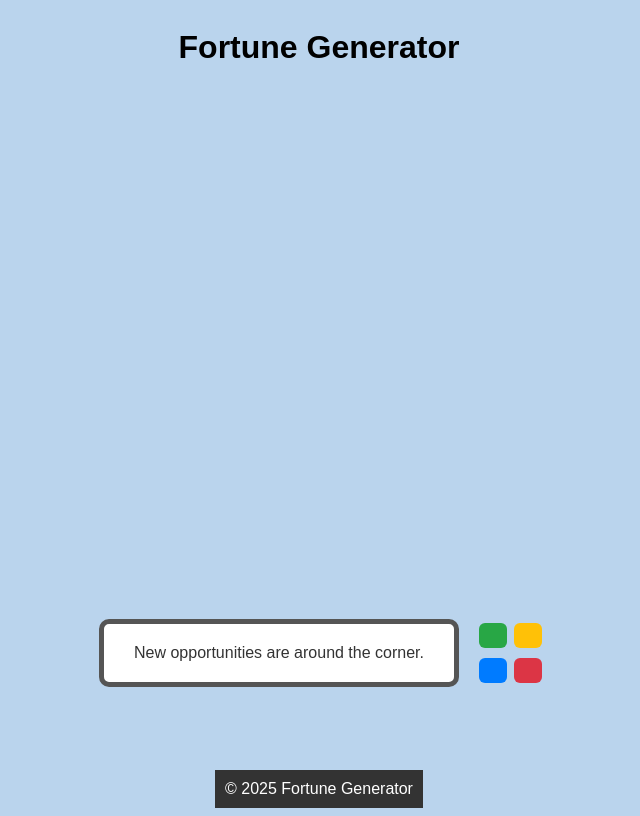
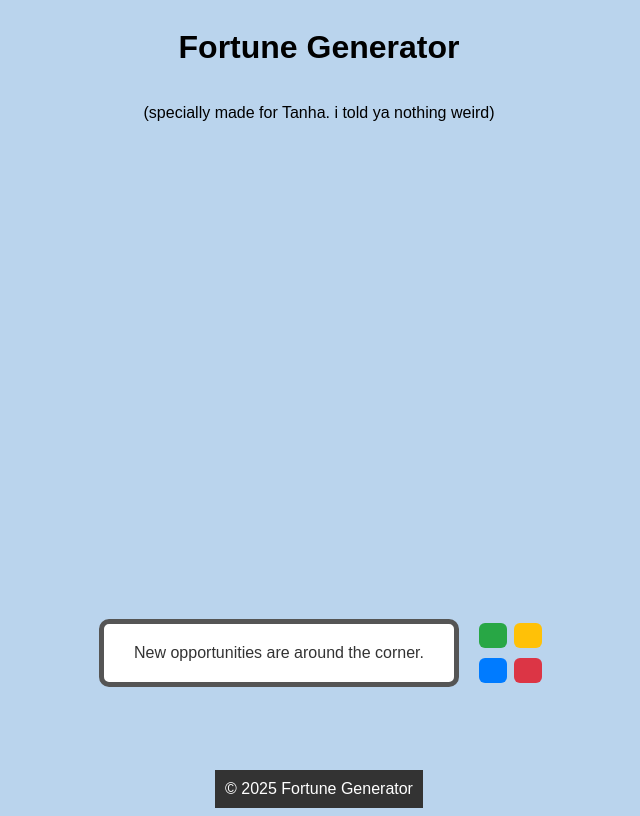
Before and after one commit to mrbruce778/javascript-projects, a plain HTML site: page fortuneteller.html in a window 1280 px wide. Shown: the whole page, without its empty margins (321-961 px from the left). Drawn offline with Linux system fonts and the light colour scheme.

Commit message:
Update fortuneteller.html

```diff
--- a/fortuneteller.html
+++ b/fortuneteller.html
@@ -7,6 +7,7 @@
 </head>
 <body>
 <h1>Fortune Generator</h1>
+  <p>(specially made for Tanha. i told ya nothing weird)</p>
 <div class="container">
   <div id="fortuneBox" class="fortune-box">
     Your fortune will appear here.
```
